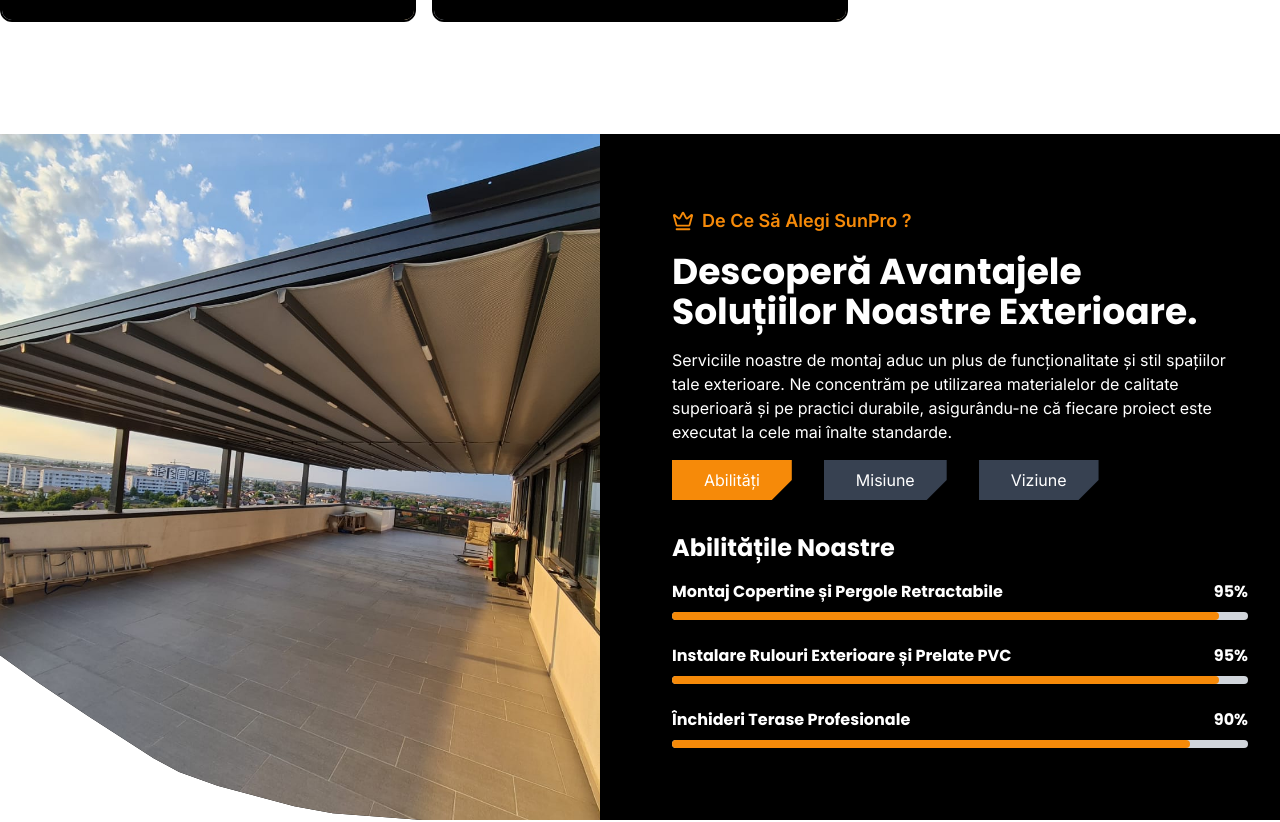
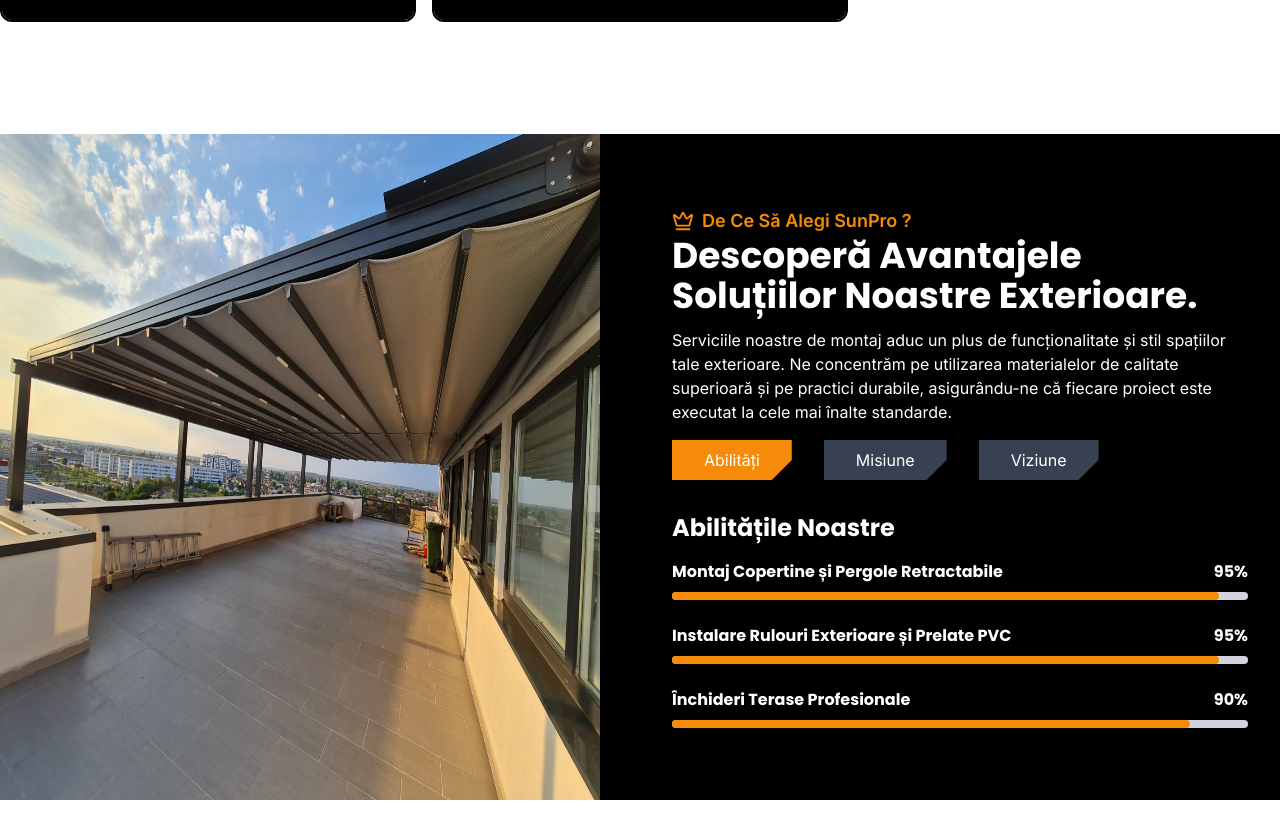
Before and after one commit to mocanuandrei1/sun-pro-2, a Next.js app: page / in a window 1280 px wide. Shown: the part 2344-3166 px from the top of the page. Built offline with nearby package versions, Linux system fonts and the light colour scheme.

Commit message:
Update WhyUs component with new image and dimensions

```diff
--- a/src/components/WhyUs/WhyUs.js
+++ b/src/components/WhyUs/WhyUs.js
@@ -22,7 +22,7 @@
   };
 
   return (
-    <section className="bg-black text-white lg:clip-bottom-left-rounded ">
+    <section className="bg-black text-white">
       <div className="grid lg:grid-cols-2 grid-cols-1 max-w-screen-xl xl:mx-auto mx-10 my-28">
         <div className="lg:pr-10 order-2 lg:order-none">
           <Image
@@ -30,17 +30,17 @@
             alt="Renovation"
             width={1600}
             height={1200}
-            className=" bg-black w-full h-full object-cover"
+            className=" bg-black w-full h-full object-cove pb-10 sm:pb-0"
           />
         </div>
         <div className="lg:p-8  my-10">
-          <p className="flex text-lg items-center text-[#f68a09] pb-4 font-semibold">
+          <p className="flex text-lg items-center justify-center md:justify-start text-[#f68a09] font-semibold grid-about-2">
             <LuCrown className="pr-2 text-3xl" />
             De Ce Să Alegi SunPro ?
           </p>
-          <h1 className="text-4xl font-bold mb-4">
+          <h2 className="text-3xl sm:text-4xl font-bold leading-relaxed grid-about-3 mb-8 lg:mb-3 text-center lg:text-left">
             Descoperă Avantajele Soluțiilor Noastre Exterioare.
-          </h1>
+          </h2>
           <p className="mb-4">
             Serviciile noastre de montaj aduc un plus de funcționalitate și stil
             spațiilor tale exterioare. Ne concentrăm pe utilizarea materialelor
```
